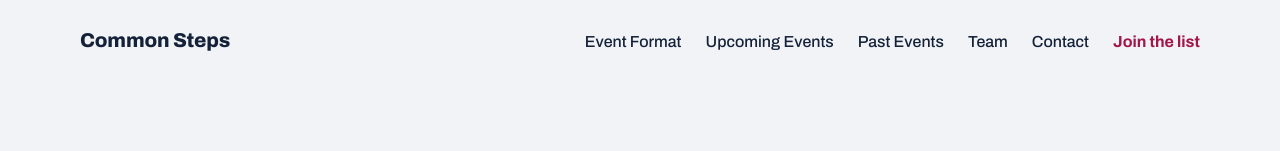
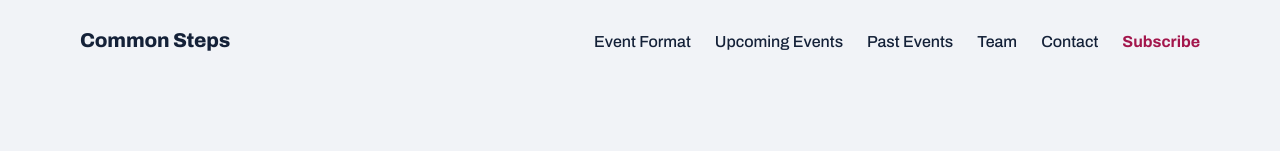
Before and after one commit to smgaller/commonsteps-site, a plain HTML site: page index.html in a window 1280 px wide. Shown: the top 151 px of the page. Drawn offline with Linux system fonts and the light colour scheme; a web font is replaced by a local one.

Commit message:
Change 'Join the list' link text to 'Subscribe'

```diff
--- a/index.html
+++ b/index.html
@@ -25,7 +25,7 @@
     <a href="#past">Past Events</a>
     <a href="#team">Team</a>
     <a href="#contact">Contact</a>
-    <a class="nav-list" href="#list">Join the list</a>
+    <a class="nav-list" href="#list">Subscribe</a>
   </nav>
 </header>
 
```
